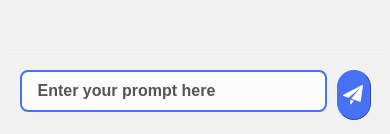
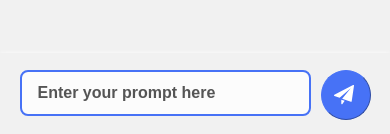
Before and after one commit to ChatBSV/app, a Next.js app: page / in a window 390 px wide. Shown: the part 707-841 px from the top of the page. Built offline with nearby package versions, Linux system fonts and the light colour scheme.

Commit message:
flex mobile

```diff
--- a/components/ChatInput.module.css
+++ b/components/ChatInput.module.css
@@ -22,17 +22,19 @@
     padding-left: 30px;
     padding-right: 30px;
     font-size: 16px;
-    width: 100%;
+    flex: 1;
 }
 
 .inputField:active,
 .inputField:focus {
     border-style: solid;
     border-color: #4772f6;
+    box-shadow: none;
 }
 
 .inputField:focus-visible {
     border-color: #4772f6;
+    box-shadow: none;
 }
 
 .inputField::-ms-input-placeholder {
@@ -45,6 +47,8 @@
 .submit {
     color: #ffffff;
     padding: 0 20px;
+    min-width: 50px;
+    min-height: 50px;
     height: 50px;
     height: 50px;
     font-weight: 600;
@@ -66,7 +70,7 @@
   @media screen and (max-width: 479px) {
 
     .inputField {
-        height: 36px;
+        height: 40px;
         box-shadow: none;
         color: #555;
         font-weight: 600;
@@ -95,10 +99,12 @@
     .inputField:focus {
         border-style: solid;
         border-color: #4772f6;
+        box-shadow: none;
     }
 
     .inputField:focus-visible {
         border-color: #4772f6;
+        box-shadow: none;
     }
 
     .inputField::-ms-input-placeholder {
```
